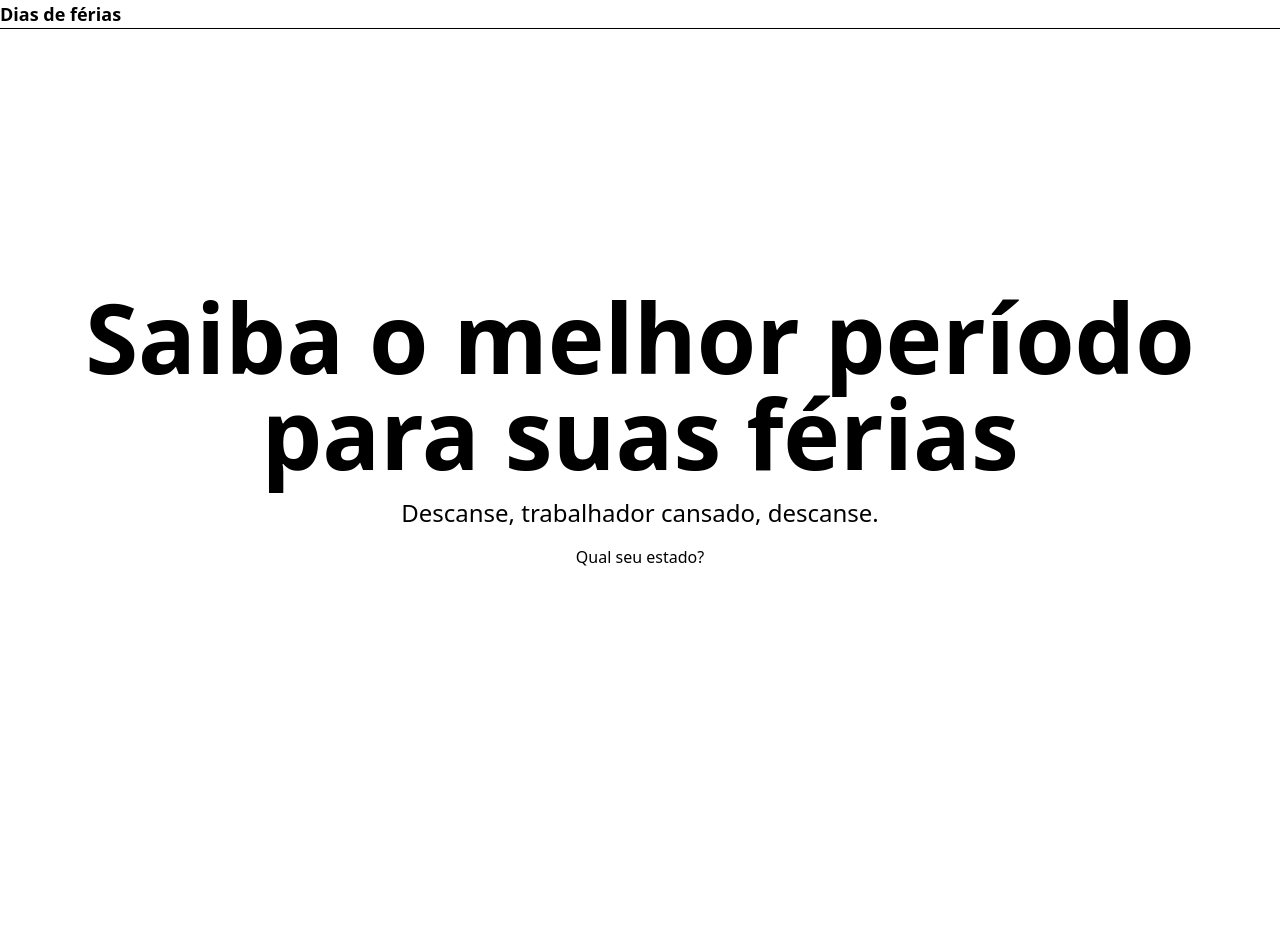
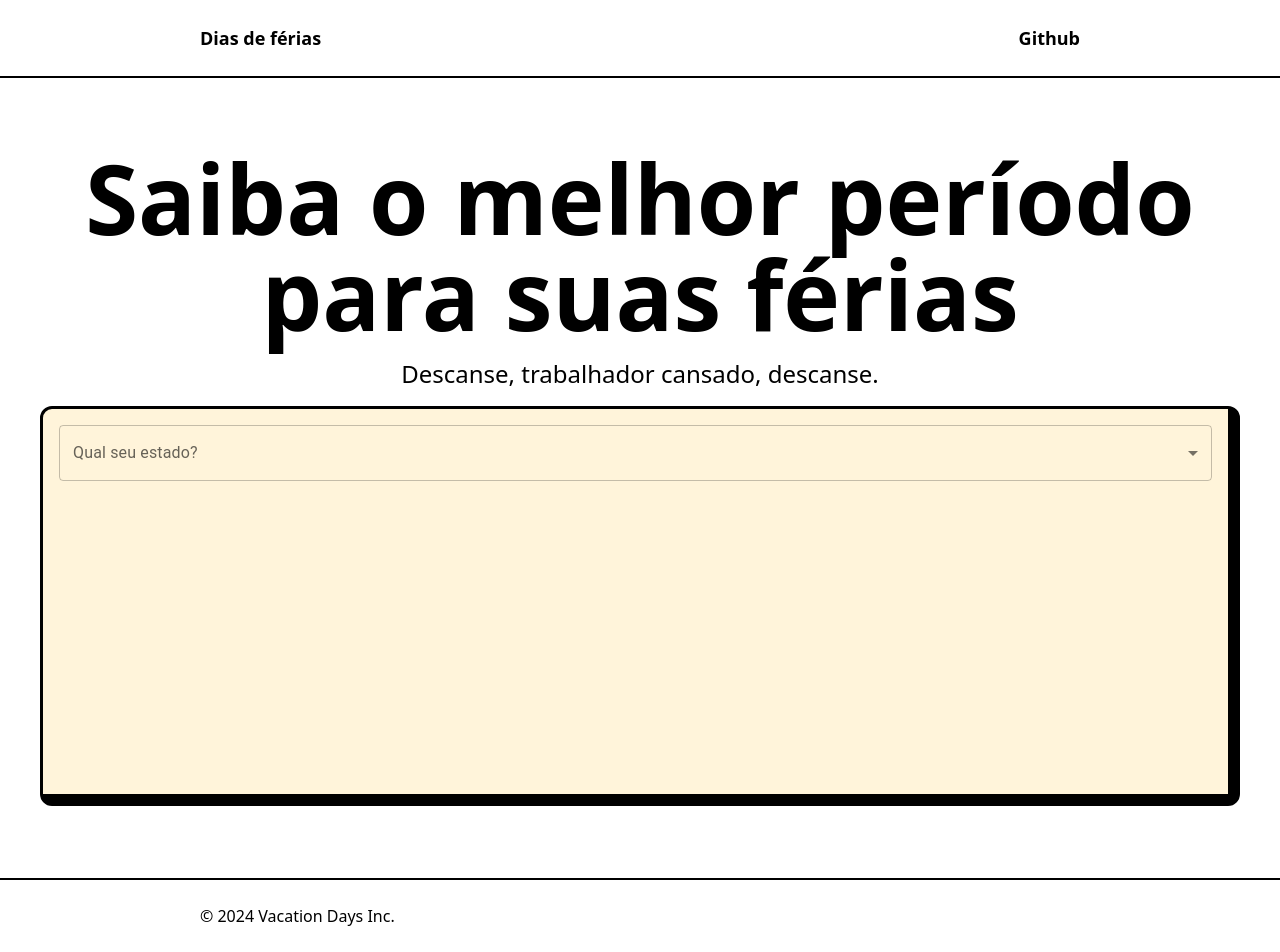
Before and after one commit to mmhqs/vacation-days, a React (Vite) app in the folder code/vacation-days-react-project/: page / in a window 1280 px wide. Before the commit the page ends 829 px from the top, so only its background shows below. Built offline with nearby package versions, Linux system fonts and the light colour scheme.

Commit message:
feat: small style adjustments

```diff
--- a/code/vacation-days-react-project/package.json
+++ b/code/vacation-days-react-project/package.json
@@ -13,6 +13,9 @@
     "deploy": "gh-pages -d dist"
   },
   "dependencies": {
+    "@emotion/react": "^11.14.0",
+    "@emotion/styled": "^11.14.1",
+    "@mui/material": "^7.3.5",
     "react": "^19.2.0",
     "react-dom": "^19.2.0"
   },
--- a/code/vacation-days-react-project/src/components/footer.tsx
+++ b/code/vacation-days-react-project/src/components/footer.tsx
@@ -1,3 +1,3 @@
 export const Footer = () => {
-    return <div>© 2024 Vacation Days Inc.</div>;
+    return <div className="border-t-2 py-6 px-50">© 2024 Vacation Days Inc.</div>;
 }
--- a/code/vacation-days-react-project/src/components/form.tsx
+++ b/code/vacation-days-react-project/src/components/form.tsx
@@ -1,7 +1,33 @@
+import FormControl from "@mui/material/FormControl";
+import InputLabel from "@mui/material/InputLabel";
+import MenuItem from "@mui/material/MenuItem";
+import Select, { type SelectChangeEvent } from "@mui/material/Select";
+import React from "react";
+import { BRAZILIAN_STATES } from "../utils/constants";
+
 export const Form = () => {
-    return (
-        <div className="bg-[##FFF4DA]">
-            <div>Qual seu estado?</div>
-        </div>
-    )
-}
+  const [state, setState] = React.useState("");
+
+  const handleChange = (event: SelectChangeEvent) => {
+    setState(event.target.value as string);
+  };
+
+  return (
+    <div className="bg-[#FFF4DA] border-3 border-r-12 border-b-12 rounded-xl p-4 w-300 h-100">
+      <FormControl fullWidth>
+        <InputLabel id="demo-simple-select-label">Qual seu estado?</InputLabel>
+        <Select
+          value={state}
+          label="Age"
+          onChange={handleChange}
+        >
+          {BRAZILIAN_STATES.map((state) => (
+            <MenuItem key={state} value={state}>
+              {state}
+            </MenuItem>
+          ))}
+        </Select>
+      </FormControl>
+    </div>
+  );
+};
--- a/code/vacation-days-react-project/src/components/header.tsx
+++ b/code/vacation-days-react-project/src/components/header.tsx
@@ -1,3 +1,7 @@
 export const Header = () => {
-    return <div className="text-lg font-bold border-b">Dias de férias</div>;
+    const REPO_URL = "https://github.com/mmhqs/vacation-days";
+    return <div className="border-b-2 py-6 px-50 flex flex-row justify-between items-center">
+        <div className="text-lg font-bold">Dias de férias</div>
+        <button onClick={() => window.open(REPO_URL, "_blank")} className=" text-lg font-bold cursor-pointer hover:text-[#646cff]">Github</button>
+        </div>;
 }
--- a/code/vacation-days-react-project/src/pages/one-and-only.tsx
+++ b/code/vacation-days-react-project/src/pages/one-and-only.tsx
@@ -1,3 +1,4 @@
+import { Footer } from "../components/footer";
 import { Form } from "../components/form";
 import { Header } from "../components/header";
 import { MainTitle } from "../components/main-title";
@@ -10,6 +11,7 @@ export const OneAndOnly = () => {
         <MainTitle />
         <Form />
       </div>
+      <Footer />
     </>
   );
 };
--- a/code/vacation-days-react-project/src/utils/constants.ts
+++ b/code/vacation-days-react-project/src/utils/constants.ts
@@ -1,4 +1,4 @@
-export const ESTADOS_BRASILEIROS = [
+export const BRAZILIAN_STATES = [
   "Acre",
   "Alagoas",
   "Amapá",
```
Also changed, not shown: 2 other files (tests, documents, lock files or other folders).
